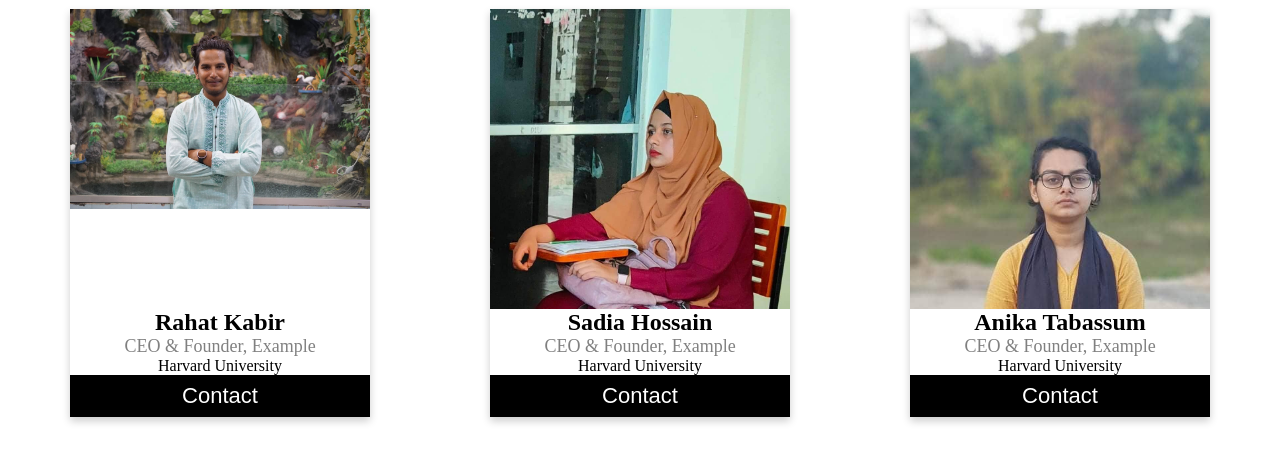
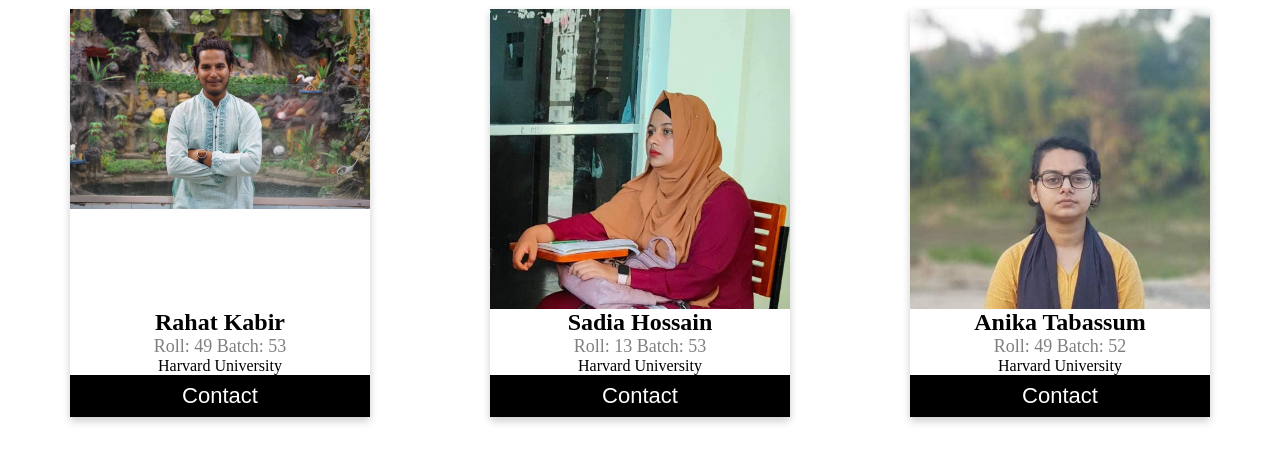
Before and after one commit to rahat664/Graphics, a plain HTML site: page about.html in a window 1280 px wide. Shown: the part 67-530 px from the top of the page. Drawn offline with Linux system fonts and the light colour scheme.

Commit message:
Update about.html

```diff
--- a/about.html
+++ b/about.html
@@ -19,7 +19,7 @@
   	<img src="rahat.jpg" alt="John" style="width:100%">
   </div>
   <h1>Rahat Kabir</h1>
-  <p class="title">CEO & Founder, Example</p>
+  <p class="title">Roll: 49 Batch: 53</p>
   <p>Harvard University</p>
   <a href="#"><i class="fa fa-dribbble"></i></a>
   <a href="#"><i class="fa fa-twitter"></i></a>
@@ -32,7 +32,7 @@
   	<img src="sadia.jpg" alt="John" style="width:100%">
   </div>
   <h1>Sadia Hossain</h1>
-  <p class="title">CEO & Founder, Example</p>
+ <p class="title">Roll: 13 Batch: 53</p>
   <p>Harvard University</p>
   <a href="#"><i class="fa fa-dribbble"></i></a>
   <a href="#"><i class="fa fa-twitter"></i></a>
@@ -45,7 +45,7 @@
   	<img src="anika.jpg" alt="John" style="width:100%">
   </div>
   <h1>Anika Tabassum</h1>
-  <p class="title">CEO & Founder, Example</p>
+  <p class="title">Roll: 49 Batch: 52</p>
   <p>Harvard University</p>
   <a href="#"><i class="fa fa-dribbble"></i></a>
   <a href="#"><i class="fa fa-twitter"></i></a>
```
